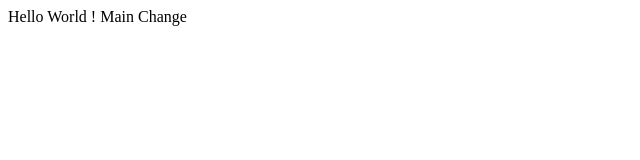
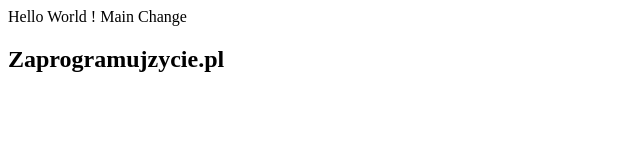
Before and after one commit to BlueSkyy007/Testing_reporsitory, a plain HTML site: page index.html in a window 1280 px wide. Shown: the whole page, without its empty margins (0-640 px from the left). Drawn offline with Linux system fonts and the light colour scheme.

Commit message:
Modified index.html - add h2

```diff
--- a/index.html
+++ b/index.html
@@ -1 +1,2 @@
 Hello World ! Main Change
+<h2>Zaprogramujzycie.pl</h2>
```
Also changed, not shown: 1 other file.
